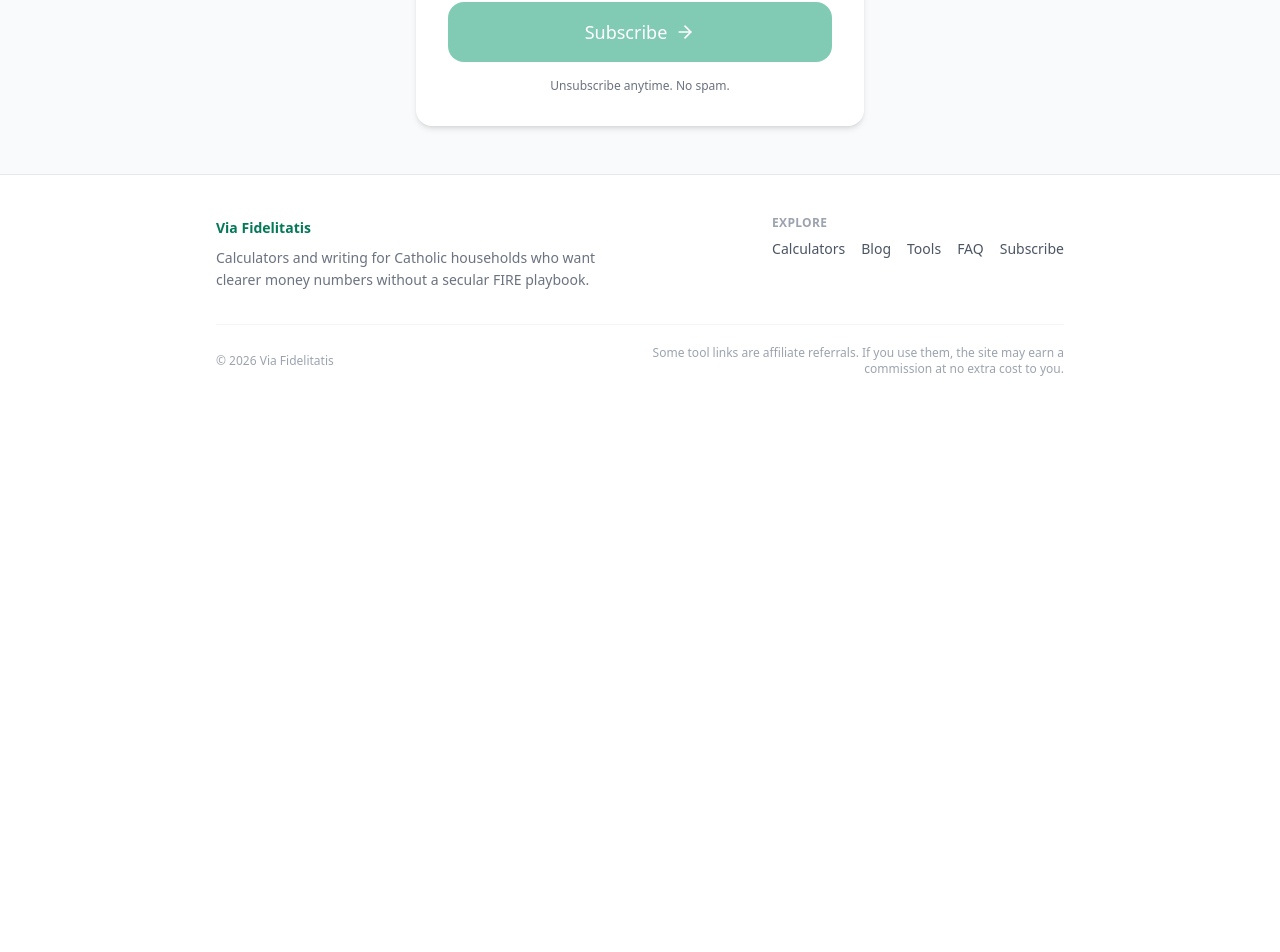
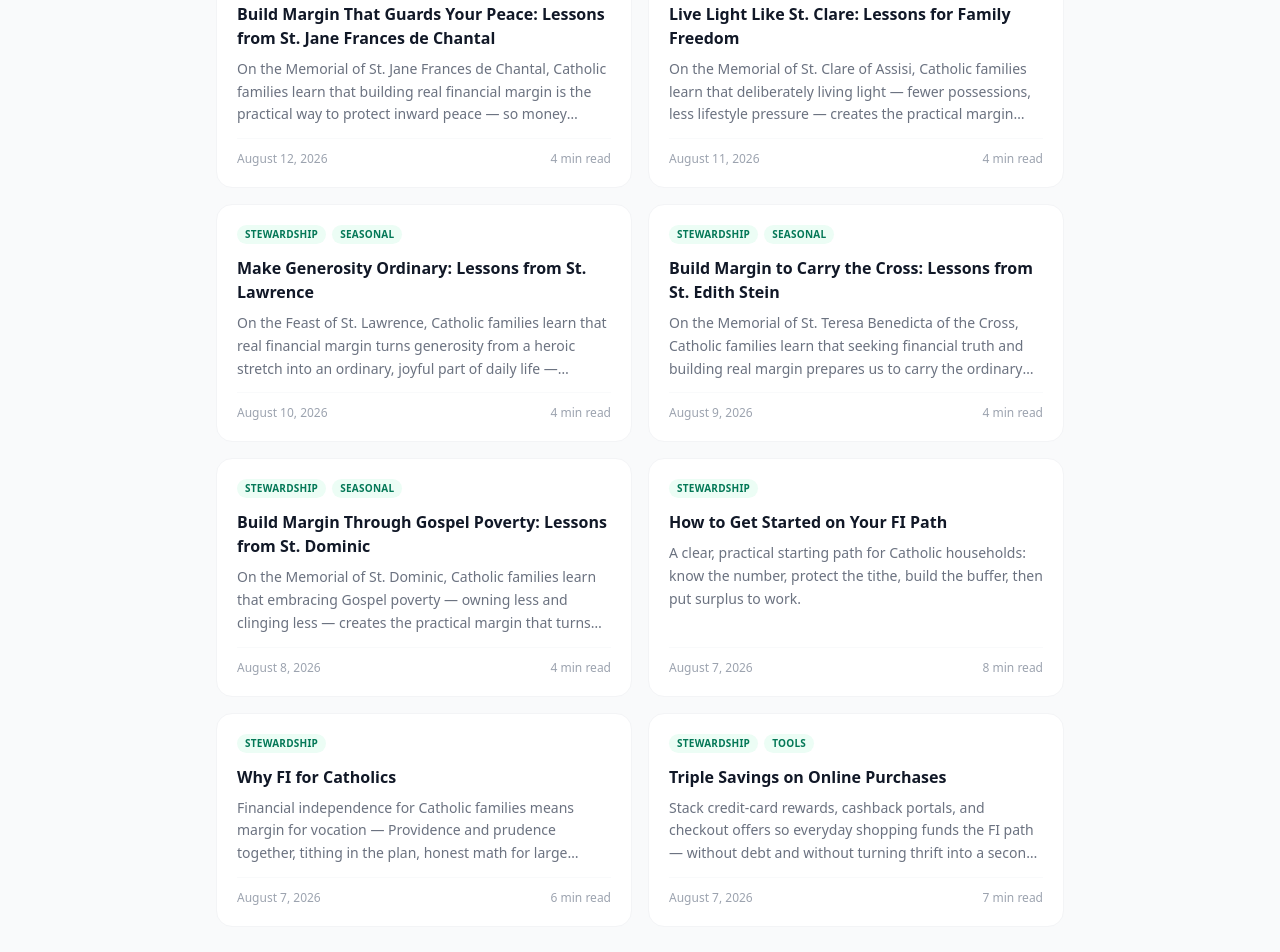
Before and after one commit to daughterpop/super-fi-calc, a React (Vite) app: page /blog in a window 1280 px wide. Shown: the part 3539-4491 px from the top of the page. Before the commit the page ends 3956 px from the top, so only its background shows below. Built offline with nearby package versions, Linux system fonts and the light colour scheme.

Commit message:
Restore posts.js batch 2: first 30 posts + exports

```diff
--- a/src/data/posts.js
+++ b/src/data/posts.js
@@ -198,6 +198,106 @@ const rawPosts = [
     link: '/blog/build-margin-for-catholic-families',
     tags: ['Stewardship'],
     featured: true
+  },
+  {
+    title: 'Build Margin for Radical Love: Lessons from St. Maximilian Kolbe',
+    date: 'August 14, 2026',
+    dateSort: '2026-08-14',
+    excerpt: 'On the Memorial of St. Maximilian Kolbe, Catholic families learn that real financial margin is the practical foundation that turns radical, self-giving love from a heroic stretch into an ordinary, joyful way of life.',
+    readTime: '4 min read',
+    link: '/blog/build-margin-for-radical-love-lessons-from-st-maximilian-kolbe',
+    tags: ['Stewardship', 'Seasonal'],
+    featured: false
+  },
+  {
+    title: 'Fidelity in Lean Seasons: Lessons from Sts. Pontian and Hippolytus',
+    date: 'August 13, 2026',
+    dateSort: '2026-08-13',
+    excerpt: 'On the Memorial of Saints Pontian and Hippolytus, Catholic families learn that real fidelity — staying the course when money pressure rises — is what turns a financial independence plan into lasting freedom rather than a fair-weather intention.',
+    readTime: '4 min read',
+    link: '/blog/fidelity-in-lean-seasons-lessons-from-sts-pontian-and-hippolytus',
+    tags: ['Stewardship', 'Seasonal'],
+    featured: false
+  },
+  {
+    title: 'Build Margin That Guards Your Peace: Lessons from St. Jane Frances de Chantal',
+    date: 'August 12, 2026',
+    dateSort: '2026-08-12',
+    excerpt: 'On the Memorial of St. Jane Frances de Chantal, Catholic families learn that building real financial margin is the practical way to protect inward peace — so money anxiety never crowds out charity, family, or prayer.',
+    readTime: '4 min read',
+    link: '/blog/build-margin-that-guards-your-peace-lessons-from-st-jane-frances-de-chantal',
+    tags: ['Stewardship', 'Seasonal'],
+    featured: false
+  },
+  {
+    title: 'Live Light Like St. Clare: Lessons for Family Freedom',
+    date: 'August 11, 2026',
+    dateSort: '2026-08-11',
+    excerpt: 'On the Memorial of St. Clare of Assisi, Catholic families learn that deliberately living light — fewer possessions, less lifestyle pressure — creates the practical margin that turns financial independence into everyday freedom for mission and family.',
+    readTime: '4 min read',
+    link: '/blog/live-light-like-st-clare-lessons-for-family-freedom',
+    tags: ['Stewardship', 'Seasonal'],
+    featured: false
+  },
+  {
+    title: 'Make Generosity Ordinary: Lessons from St. Lawrence',
+    date: 'August 10, 2026',
+    dateSort: '2026-08-10',
+    excerpt: 'On the Feast of St. Lawrence, Catholic families learn that real financial margin turns generosity from a heroic stretch into an ordinary, joyful part of daily life — treating the poor as the true treasures of the Church.',
+    readTime: '4 min read',
+    link: '/blog/make-generosity-ordinary-lessons-from-st-lawrence',
+    tags: ['Stewardship', 'Seasonal'],
+    featured: false
+  },
+  {
+    title: 'Build Margin to Carry the Cross: Lessons from St. Edith Stein',
+    date: 'August 9, 2026',
+    dateSort: '2026-08-09',
+    excerpt: 'On the Memorial of St. Teresa Benedicta of the Cross, Catholic families learn that seeking financial truth and building real margin prepares us to carry the ordinary crosses of family life with freedom rather than fear.',
+    readTime: '4 min read',
+    link: '/blog/build-margin-to-carry-the-cross-lessons-from-st-edith-stein',
+    tags: ['Stewardship', 'Seasonal'],
+    featured: false
+  },
+  {
+    title: 'Build Margin Through Gospel Poverty: Lessons from St. Dominic',
+    date: 'August 8, 2026',
+    dateSort: '2026-08-08',
+    excerpt: 'On the Memorial of St. Dominic, Catholic families learn that embracing Gospel poverty — owning less and clinging less — creates the practical margin that turns financial independence into everyday freedom and joy.',
+    readTime: '4 min read',
+    link: '/blog/build-margin-through-gospel-poverty-lessons-from-st-dominic',
+    tags: ['Stewardship', 'Seasonal'],
+    featured: false
+  },
+  {
+    title: 'How to Get Started on Your FI Path',
+    date: 'August 7, 2026',
+    dateSort: '2026-08-07',
+    excerpt: 'A clear, practical starting path for Catholic households: know the number, protect the tithe, build the buffer, then put surplus to work.',
+    readTime: '8 min read',
+    link: '/blog/how-to-get-started-on-your-fi-path',
+    tags: ['Stewardship'],
+    featured: true
+  },
+  {
+    title: 'Why FI for Catholics',
+    date: 'August 7, 2026',
+    dateSort: '2026-08-07',
+    excerpt: 'Financial independence for Catholic families means margin for vocation — Providence and prudence together, tithing in the plan, honest math for large households, and freedom for the mission rather than secular FIRE cosplay.',
+    readTime: '6 min read',
+    link: '/blog/why-fi-for-catholics',
+    tags: ['Stewardship'],
+    featured: true
+  },
+  {
+    title: 'Triple Savings on Online Purchases',
+    date: 'August 7, 2026',
+    dateSort: '2026-08-07',
+    excerpt: 'Stack credit-card rewards, cashback portals, and checkout offers so everyday shopping funds the FI path — without debt and without turning thrift into a second full-time job.',
+    readTime: '7 min read',
+    link: '/blog/triple-savings-online-purchases',
+    tags: ['Stewardship', 'Tools'],
+    featured: true
   }
 ];
 
```
